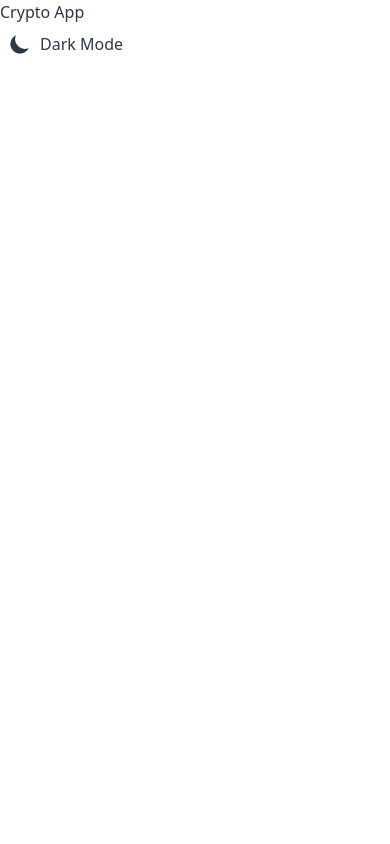
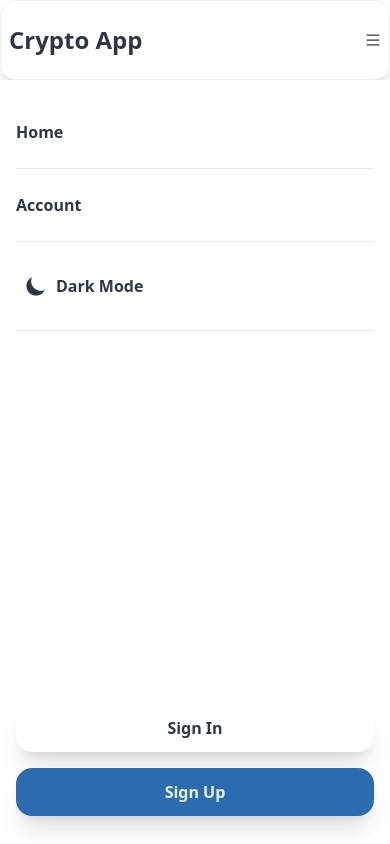
Before and after one commit to Branley22/crypto-app, a React (Create React App) app: page / in a window 390 px wide. Built offline with nearby package versions, Linux system fonts and the light colour scheme.

Commit message:
tailwind

```diff
--- a/src/components/Navbar.jsx
+++ b/src/components/Navbar.jsx
@@ -1,15 +1,44 @@
 import React from 'react'
 import { Link } from 'react-router-dom'
 import ThemeToggle from './ThemeToggle'
+import { AiOutlineMenu } from 'react-icons/ai'
 
 const Navbar = () => {
   return (
-    <div>
+    <div className='rounded-div flex items-center justify-between h-20 font-bold'>
       <Link to='/'>
-        <h1>Crypto App</h1>
+        <h1 className='text-2xl'>Crypto App</h1>
       </Link>
-      <div>
+      <div className='hidden md:block'>
         <ThemeToggle />
+      </div>
+      <div className='hidden md:block'>
+        <Link to='/signin' className='p-4 hover:text-accent'>Sign In</Link>
+        <Link to='/signup' className='bg-button text-btnText px-5 py-2 ml-2 rounded-2xl shadow-lg hover:shadow-2xl'>Sign Up</Link>
+      </div>
+      <div className='block md:hidden cursor-pointer z-10'>
+        <AiOutlineMenu />
+      </div>
+      <div className='md:hidden fixed left-0 top-20 flex flex-col items-center justify-between w-full h-[90%] bg-primary ease-in duration-300 z-10'>
+        <ul className='w-full p-4'>
+          <li className='border-b py-6'>
+            <Link to='/'>Home</Link>
+          </li>
+          <li className='border-b py-6'>
+            <Link to='/'>Account</Link>
+          </li>
+          <li className='border-b py-6'>
+            <ThemeToggle />
+          </li>
+        </ul>
+        <div className='flex flex-col w-full p-4'>
+          <Link to='/signin'>
+            <button className='w-full my-2 p-3 bg-primary text-primary border-secondary rounded-2xl shadow-xl'>Sign In</button>
+          </Link>
+          <Link to='/signup'>
+            <button className='w-full my-2 p-3 bg-button text-btnText rounded-2xl shadow-xl'>Sign Up</button>
+          </Link>
+        </div>
       </div>
     </div>
   )
```
